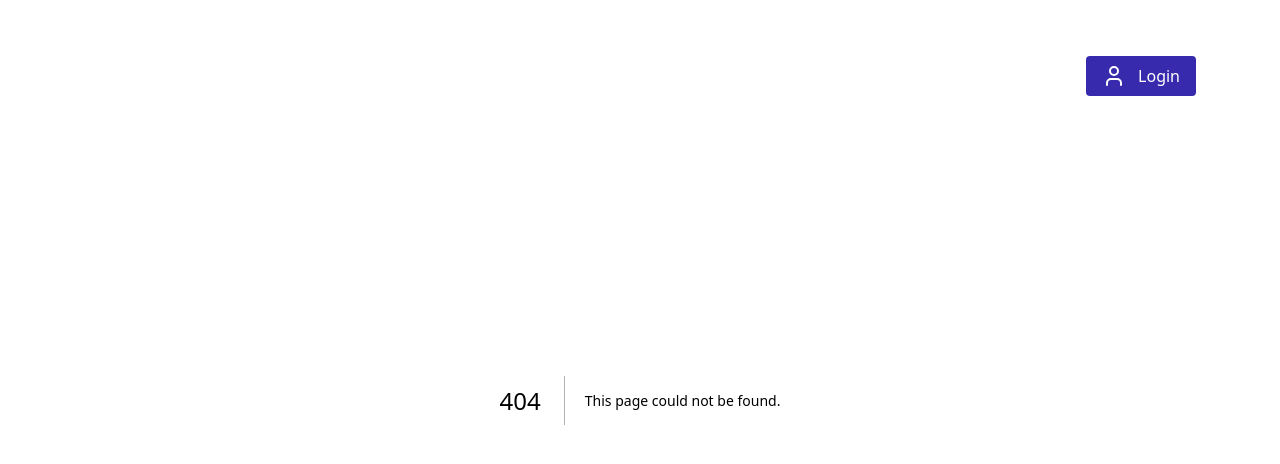
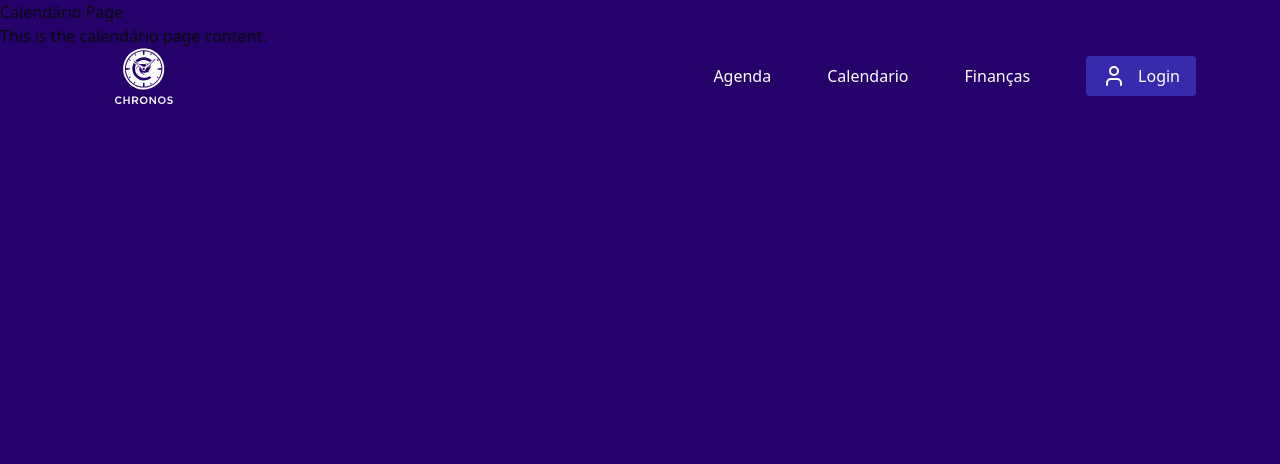
Before and after one commit to hudsondti/web, a Next.js app: page /calendario in a window 1280 px wide. Before the commit this address had no page. Shown: the top 464 px of the page. Built offline with nearby package versions, Linux system fonts and the light colour scheme.

Commit message:
Criação da página de calendário

```diff
--- /dev/null
+++ b/app/calendario/page.tsx
@@ -0,0 +1,8 @@
+export default function CalendarioPage() {
+  return (
+    <div>
+      <h1>Calendário Page</h1>
+      <p>This is the calendário page content.</p>
+    </div>
+  );
+}
```
